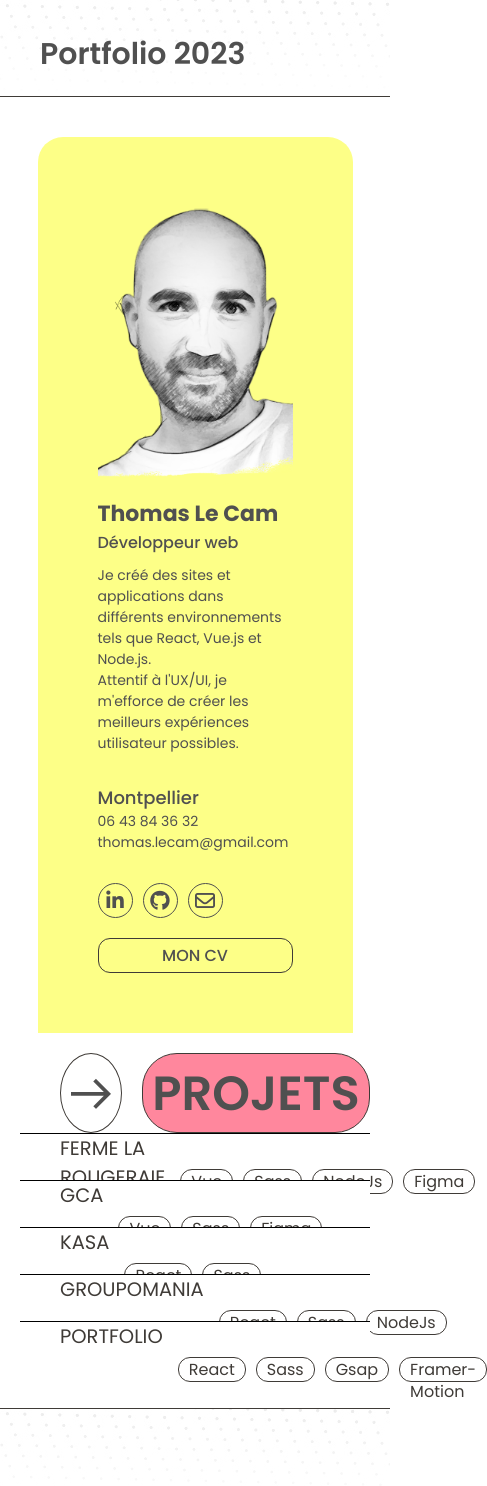
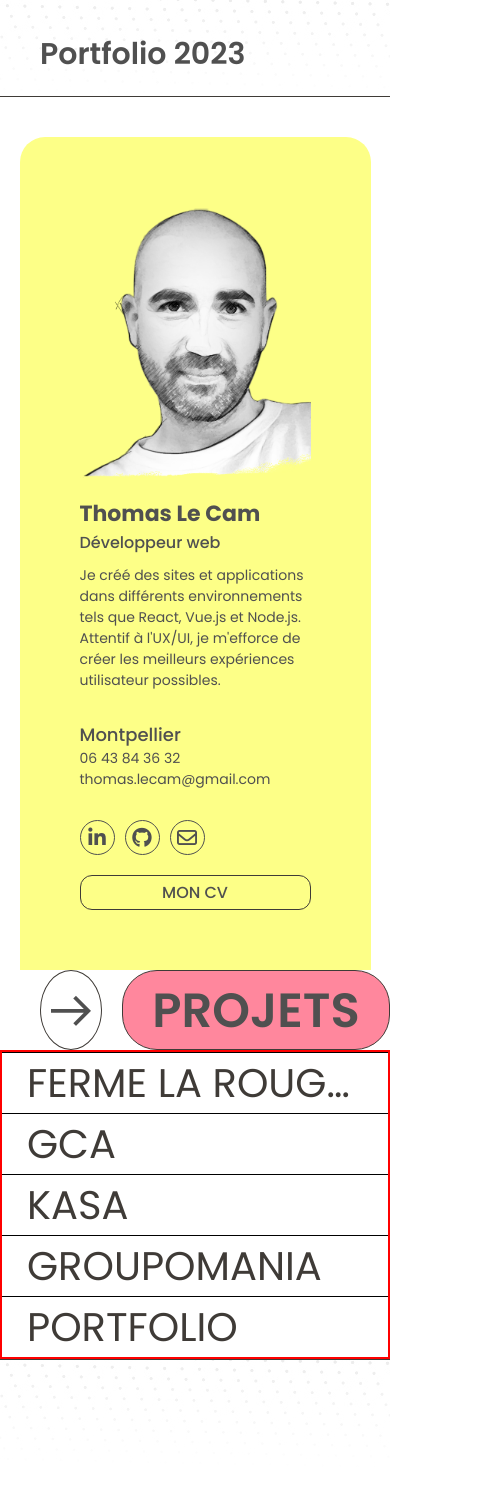
Before and after one commit to ThomasdevLC/portfolio_07_2023, a React (Create React App) app: page / in a window 390 px wide. Shown: the top 1486 px of the page, 487 px wide, since content can reach past the window. Built offline with nearby package versions, Linux system fonts and the light colour scheme.

Commit message:
responsive workslinks

```diff
--- a/src/assets/styles/components/_Footer.scss
+++ b/src/assets/styles/components/_Footer.scss
@@ -2,6 +2,7 @@
   background-color: white;
   height: 110px;
   position: relative;
+  margin-bottom: auto;
   &__border {
     width: 100%;
     border-bottom: 1px solid var(--gray-3);
--- a/src/assets/styles/components/_WorksLinks.scss
+++ b/src/assets/styles/components/_WorksLinks.scss
@@ -1,3 +1,5 @@
+@use "../mixins" as mixin;
+
 .workslinks {
   //   position: relative;
   width: 100%;
@@ -10,18 +12,55 @@
     position: relative;
     cursor: pointer;
 
+    @include mixin.md-lt {
+      margin-bottom: -20px;
+    }
+    @include mixin.sm-lt {
+      margin-bottom: -32px;
+    }
+    @include mixin.xs {
+      margin-bottom: 0px;
+    }
+
     &__name {
       margin: 0px;
-      font-size: 5vw;
+      font-size: 96px;
       padding-left: 40px;
-      text-transform: uppercase;
+      white-space: nowrap;
+      overflow: hidden;
+      text-overflow: ellipsis;
       pointer-events: none;
+
+      @include mixin.lg {
+        font-size: 75px;
+        padding-left: 30px;
+      }
+      @include mixin.md {
+        font-size: 70px;
+        padding-left: 30px;
+      }
+      @include mixin.sm {
+        font-size: 60px;
+        padding-left: 25px;
+      }
+      @include mixin.xs {
+        font-size: 40px;
+        padding-left: 25px;
+      }
     }
     &__tag {
       display: flex;
+      flex-wrap: wrap;
       gap: 10px;
       margin: 35px 0 0 15px;
+      height: 20px;
       pointer-events: none;
+      @include mixin.lg {
+        margin: 25px 0 0 15px;
+      }
+      @include mixin.md-lt {
+        margin: 23px 10px 0 15px;
+      }
 
       &__name {
         height: 25px;
@@ -29,6 +68,16 @@
         border-radius: 12px;
         border: 1px solid var(--gray-3);
         line-height: 22px;
+        @include mixin.lg {
+          font-size: 13px;
+        }
+        @include mixin.md {
+          font-size: 12px;
+          padding: 1px 8px;
+        }
+        @include mixin.xs {
+          display: none;
+        }
       }
     }
     &__imagebox {
@@ -38,6 +87,18 @@
       top: 105px;
       margin-left: 30px;
       transition: top 0.5s ease-in-out 0.1s;
+
+      @include mixin.xxl-lt {
+        height: 80px;
+        margin-right: 20px;
+      }
+
+      @include mixin.lg {
+        height: 65px;
+      }
+      @include mixin.md-lt {
+        display: none;
+      }
 
       & img {
         height: 100%;
--- a/src/assets/styles/pages/_Home.scss
+++ b/src/assets/styles/pages/_Home.scss
@@ -1,21 +1,10 @@
-@use "../anim";
 @use "../mixins" as mixin;
 
 .home {
   padding: 40px 0 0 60px;
+
   @include mixin.xxl-lt {
-    padding: 40px 80px;
-  }
-
-  @include mixin.lg {
-    padding: 40px 60px;
-  }
-  @include mixin.md-lt {
-    padding: 40px 40px;
-  }
-
-  @include mixin.sm-lt {
-    padding: 40px 20px;
+    padding: 40px 0 0 0px;
   }
 
   &__content {
@@ -23,12 +12,8 @@
     flex-direction: row;
     height: 100%;
 
-    @include mixin.lg-lt {
-      gap: 30px;
-    }
-    @include mixin.sm-lt {
+    @include mixin.xxl-lt {
       flex-direction: column;
-      gap: 20px;
     }
   }
 
--- a/src/components/Home/WorksLinks.js
+++ b/src/components/Home/WorksLinks.js
@@ -27,13 +27,13 @@ const WorksLinks = () => {
     gsap.to(e.target, {
       top: "0",
       backgroundColor: "white",
-      duration: 0.3,
+      duration: 0.4,
       delay: 0.1,
     });
   };
 
   return (
-    <div className="workslinks">
+    <div className="workslinks br">
       {worklist.map((project, index) => {
         return (
           <NavLink to={`/${project.link}/${project.id}`} key={project.id}>
--- a/src/worklist/worklistData.js
+++ b/src/worklist/worklistData.js
@@ -5,7 +5,7 @@ const worklist = [
     description: "Site E-commerce ",
     period: "Mai 2023",
     image: require("../assets/images/ferme_rougeraie.png"),
-    tags: ["Vue", "Sass", "NodeJs", "Figma"],
+    tags: ["Vue", "Pinia", "Sass", "NodeJs", "Figma"],
     link: "ferme-rougeraie",
     intro: " Site e-commerce pour une productrice de produits bio .",
     pitch:
@@ -18,7 +18,7 @@ const worklist = [
     description: "Stage Gca",
     period: "Mars 2023",
     image: require("../assets/images/gca.png"),
-    tags: ["Vue", "Sass", "Figma"],
+    tags: ["Vue", "Pinia", "Sass", "Figma"],
     link: "pwa",
     intro:
       "Lors de mon stage dans l'entreprise GCA, j'ai développé une application mobile first conçue spécifiquement pour répondre aux besoins des équipes commerciales.",
```
